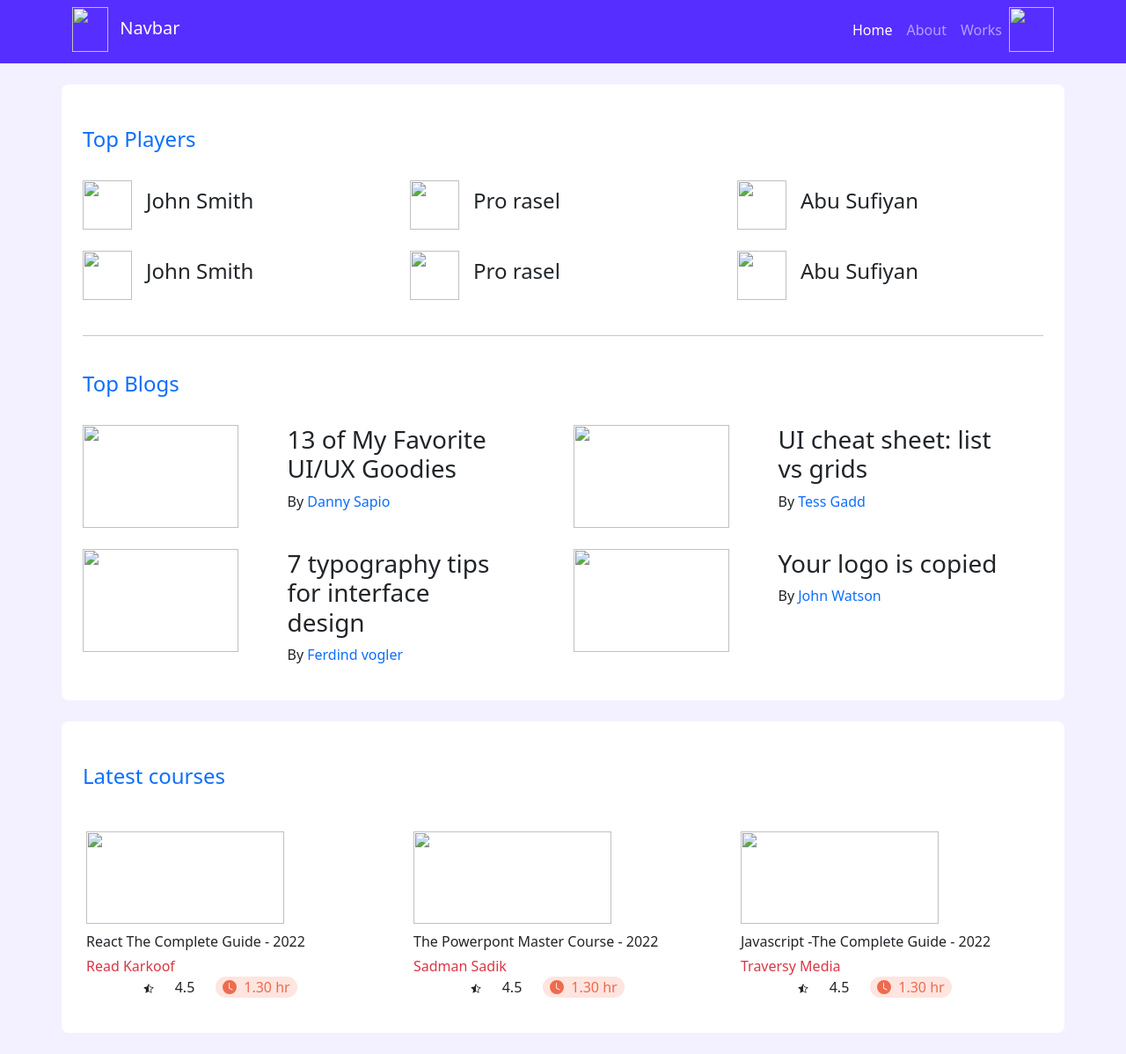
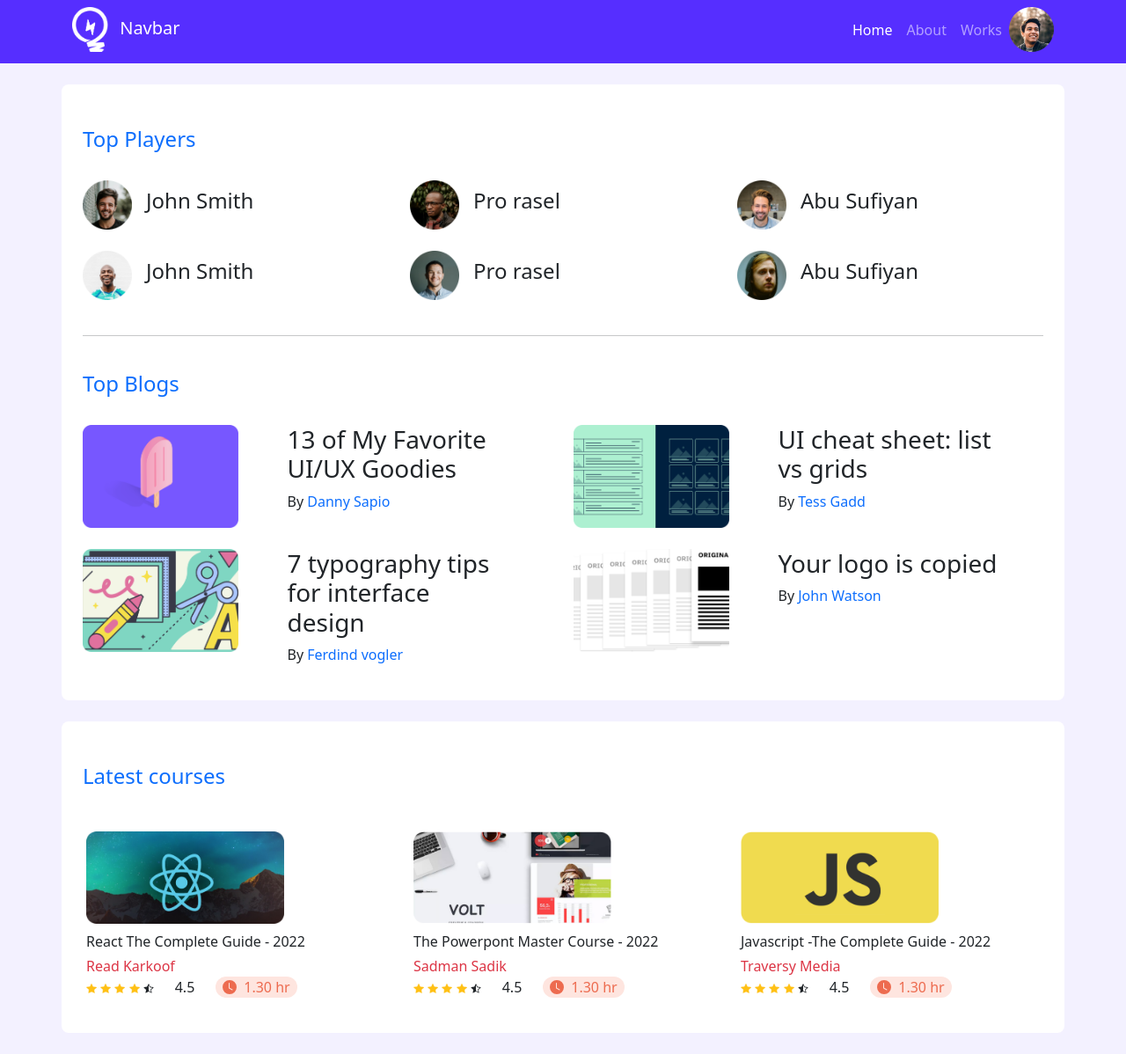
Before and after one commit to zahidjuel/leaderboard-bootstrap-13.5, a plain HTML site: page index.html in a window 1280 px wide. Shown: the part 5-1203 px from the top of the page at 88% size. Drawn offline with nearby package versions, Linux system fonts and the light colour scheme; the site is published under a folder, as on GitHub Pages, so addresses that start at the root find nothing.

Commit message:
fourth commit

```diff
--- a/index.html
+++ b/index.html
@@ -15,7 +15,7 @@
     <nav class=" navbar navbar-dark navbar-expand-lg" style="background-color: #562EFF;">
         <div class="container">
             <a class="navbar-brand" href="#">
-                <img src="/images/icons/logo.png" alt="" width="41" height="51" class="d-inline-block">
+                <img src="./images/icons/logo.png" alt="" width="41" height="51" class="d-inline-block">
                 <span class="ms-2">Navbar</span>
             </a>
             <button class="navbar-toggler" type="button" data-bs-toggle="collapse"
@@ -34,7 +34,7 @@
                     <li class="nav-item">
                         <a class="nav-link" href="#">Works</a>
                     </li>
-                    <img src="/images/icons/profile.png" alt="" width="51" height="51" class="d-inline-block">
+                    <img src="./images/icons/profile.png" alt="" width="51" height="51" class="d-inline-block">
                 </ul>
             </div>
         </div>
@@ -45,27 +45,27 @@
                 <h4 class="text-primary py-4">Top Players</h4>
                 <div class="row gy-4 pb-4">
                     <div class=" col-12 col-md-6 col-lg-4 d-flex align-items-center">
-                        <img src="/images/players/player-1.png" width="56" height="56" alt="">
+                        <img src="./images/players/player-1.png" width="56" height="56" alt="">
                         <h4 class="ms-3">John Smith</h4>
                     </div>
                     <div class=" col-12 col-md-6 col-lg-4 d-flex align-items-center">
-                        <img src="/images/players/player-2.png" width="56" height="56" alt="">
+                        <img src="./images/players/player-2.png" width="56" height="56" alt="">
                         <h4 class="ms-3">Pro rasel</h4>
                     </div>
                     <div class=" col-12 col-md-6 col-lg-4 d-flex align-items-center">
-                        <img src="/images/players/player-3.png" width="56" height="56" alt="">
+                        <img src="./images/players/player-3.png" width="56" height="56" alt="">
                         <h4 class="ms-3">Abu Sufiyan</h4>
                     </div>
                     <div class=" col-12 col-md-6 col-lg-4 d-flex align-items-center">
-                        <img src="/images/players/player-4.png" width="56" height="56" alt="">
+                        <img src="./images/players/player-4.png" width="56" height="56" alt="">
                         <h4 class="ms-3">John Smith</h4>
                     </div>
                     <div class=" col-12 col-md-6 col-lg-4 d-flex align-items-center">
-                        <img src="/images/players/player-5.png" width="56" height="56" alt="">
+                        <img src="./images/players/player-5.png" width="56" height="56" alt="">
                         <h4 class="ms-3">Pro rasel</h4>
                     </div>
                     <div class=" col-12 col-md-6 col-lg-4 d-flex align-items-center">
-                        <img src="/images/players/player-6.png" width="56" height="56" alt="">
+                        <img src="./images/players/player-6.png" width="56" height="56" alt="">
                         <h4 class="ms-3">Abu Sufiyan</h4>
                     </div>
                 </div>
@@ -76,7 +76,7 @@
                     <div class=" col-lg-6">
                         <div class="row g-4">
                             <div class="col-12 col-md-5">
-                                <img src="/images/blogs/blog-1.png" width="177" height="117" alt="">
+                                <img src="./images/blogs/blog-1.png" width="177" height="117" alt="">
                             </div>
                             <div class="col-12 col-md-6">
                                 <h3>13 of My Favorite
@@ -88,7 +88,7 @@
                     <div class=" col-lg-6">
                         <div class="row g-4">
                             <div class="col-12 col-md-5">
-                                <img src="/images/blogs/blog-2.png" width="177" height="117" alt="">
+                                <img src="./images/blogs/blog-2.png" width="177" height="117" alt="">
                             </div>
                             <div class="col-12 col-md-6">
                                 <h3>UI cheat sheet:
@@ -100,7 +100,7 @@
                     <div class=" col-lg-6">
                         <div class="row g-4">
                             <div class="col-12 col-md-5">
-                                <img src="/images/blogs/blog-3.png" width="177" height="117" alt="">
+                                <img src="./images/blogs/blog-3.png" width="177" height="117" alt="">
                             </div>
                             <div class="col-12 col-md-6">
                                 <h3>7 typography tips
@@ -112,7 +112,7 @@
                     <div class=" col-lg-6">
                         <div class="row g-4">
                             <div class="col-12 col-md-5">
-                                <img src="/images/blogs/blog-4.png" width="177" height="117" alt="">
+                                <img src="./images/blogs/blog-4.png" width="177" height="117" alt="">
                             </div>
                             <div class="col-12 col-md-6">
                                 <h3>Your logo is copied</h3>
@@ -128,15 +128,15 @@
             <h4 class="text-primary py-4">Latest courses</h4>
             <div class="row">
                 <div class=" col-lg-4 p-3">
-                    <img src="/images/courses/course-1.png" width="225" height="105" alt="">
+                    <img src="./images/courses/course-1.png" width="225" height="105" alt="">
                     <p class="mb-1 mt-2">React The Complete Guide - 2022</p>
                     <a class="text-danger text-decoration-none" href="#">Read Karkoof</a>
                     <div class=" d-flex align-items-center">
                         <div>
-                            <img src="/images/icons/star.png" width="12" height="11" alt="">
-                            <img src="/images/icons/star.png" width="12" height="11" alt="">
-                            <img src="/images/icons/star.png" width="12" height="11" alt="">
-                            <img src="/images/icons/star.png" width="12" height="11" alt="">
+                            <img src="./images/icons/star.png" width="12" height="11" alt="">
+                            <img src="./images/icons/star.png" width="12" height="11" alt="">
+                            <img src="./images/icons/star.png" width="12" height="11" alt="">
+                            <img src="./images/icons/star.png" width="12" height="11" alt="">
                             <svg xmlns="http://www.w3.org/2000/svg" width="12" height="11" fill="currentColor"
                                 class="bi bi-star-half" viewBox="0 0 16 16">
                                 <path
@@ -155,15 +155,15 @@
                     </div>
                 </div>
                 <div class=" col-lg-4 p-3">
-                    <img src="/images/courses/course-2.png" width="225" height="105" alt="">
+                    <img src="./images/courses/course-2.png" width="225" height="105" alt="">
                     <p class="mb-1 mt-2">The Powerpont Master Course - 2022</p>
                     <a class="text-danger text-decoration-none" href="#">Sadman Sadik</a>
                     <div class=" d-flex align-items-center">
                         <div>
-                            <img src="/images/icons/star.png" width="12" height="11" alt="">
-                            <img src="/images/icons/star.png" width="12" height="11" alt="">
-                            <img src="/images/icons/star.png" width="12" height="11" alt="">
-                            <img src="/images/icons/star.png" width="12" height="11" alt="">
+                            <img src="./images/icons/star.png" width="12" height="11" alt="">
+                            <img src="./images/icons/star.png" width="12" height="11" alt="">
+                            <img src="./images/icons/star.png" width="12" height="11" alt="">
+                            <img src="./images/icons/star.png" width="12" height="11" alt="">
                             <svg xmlns="http://www.w3.org/2000/svg" width="12" height="11" fill="currentColor"
                                 class="bi bi-star-half" viewBox="0 0 16 16">
                                 <path
@@ -182,16 +182,16 @@
                     </div>
                 </div>
                 <div class=" col-lg-4 p-3">
-                    <img src="/images/courses/course-3.png" width="225" height="105" alt="">
+                    <img src="./images/courses/course-3.png" width="225" height="105" alt="">
                     <p class="mb-1 mt-2">Javascript -The Complete Guide - 2022</p>
                     <a class="text-danger text-decoration-none" href="#">Traversy
                         Media</a>
                     <div class=" d-flex align-items-center">
                         <div>
-                            <img src="/images/icons/star.png" width="12" height="11" alt="">
-                            <img src="/images/icons/star.png" width="12" height="11" alt="">
-                            <img src="/images/icons/star.png" width="12" height="11" alt="">
-                            <img src="/images/icons/star.png" width="12" height="11" alt="">
+                            <img src="./images/icons/star.png" width="12" height="11" alt="">
+                            <img src="./images/icons/star.png" width="12" height="11" alt="">
+                            <img src="./images/icons/star.png" width="12" height="11" alt="">
+                            <img src="./images/icons/star.png" width="12" height="11" alt="">
                             <svg xmlns="http://www.w3.org/2000/svg" width="12" height="11" fill="currentColor"
                                 class="bi bi-star-half" viewBox="0 0 16 16">
                                 <path
```
